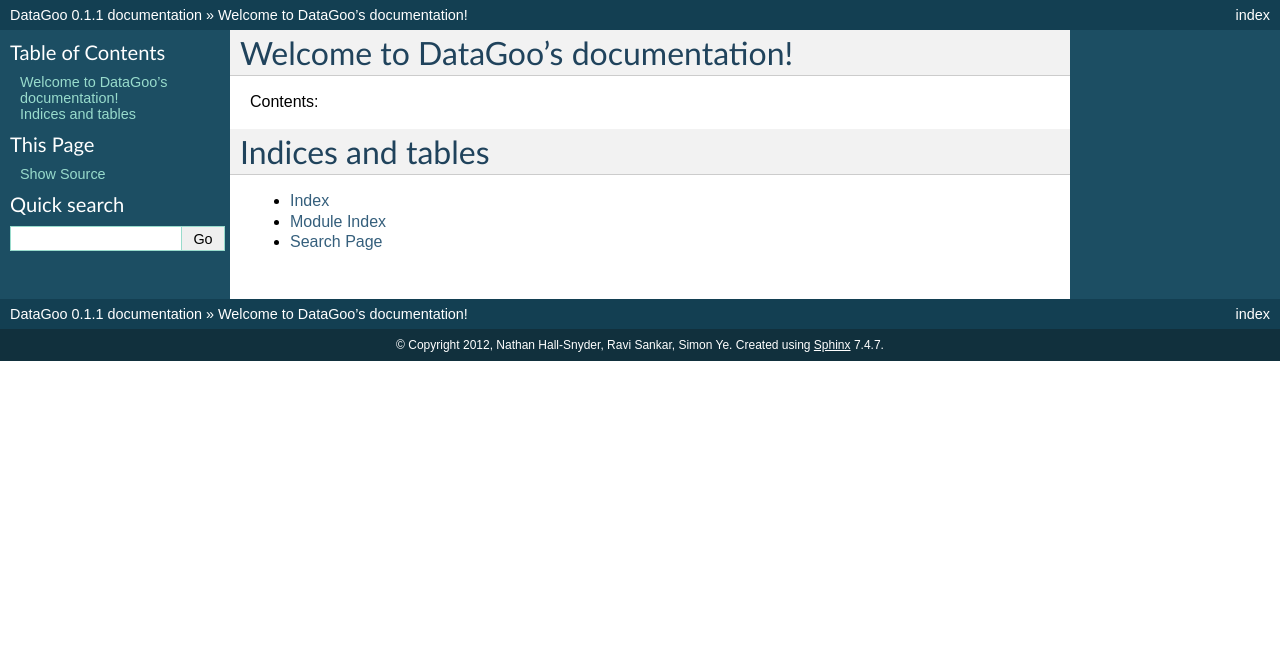
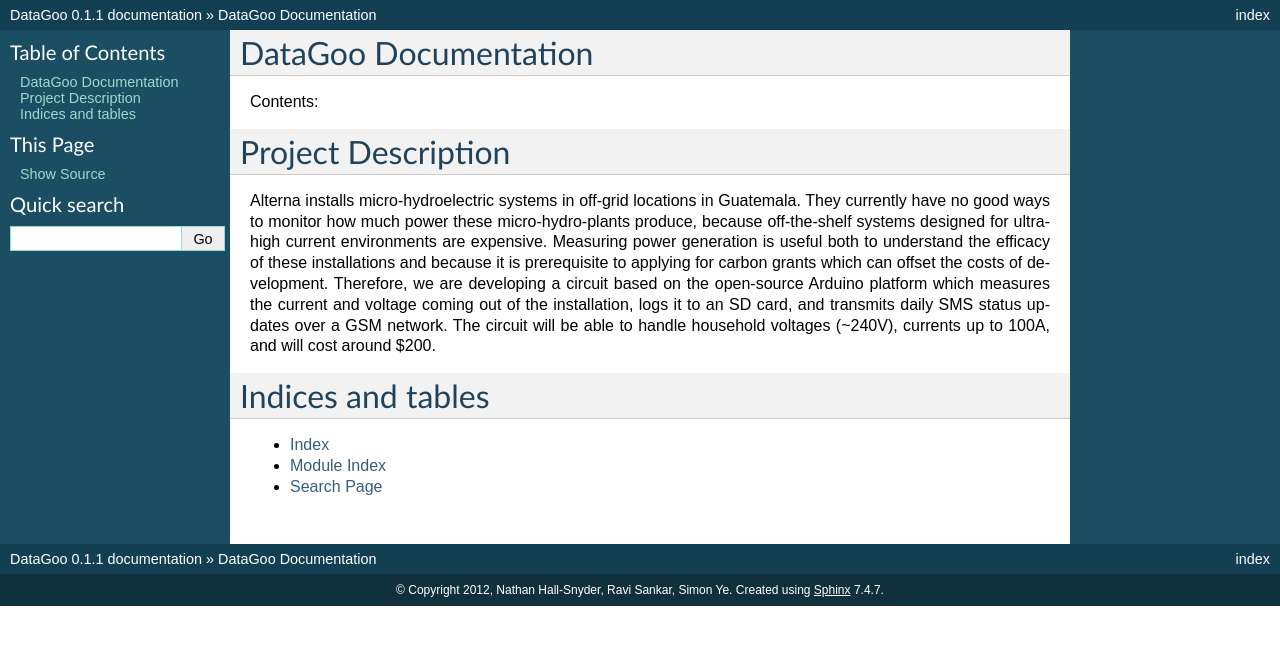
Before and after one commit to yesimon/datagoo, a Sphinx documentation site: the page built from docs/index.rst, in a window 1280 px wide. Shown: the top 645 px of the page. Built offline with Sphinx 7.4.7, drawn with Linux system fonts in a browser that asks for light colours; formulas are drawn with MathJax 3.

Commit message:
Added project description.

```diff
--- a/docs/index.rst
+++ b/docs/index.rst
@@ -3,14 +3,27 @@
    You can adapt this file completely to your liking, but it should at least
    contain the root `toctree` directive.
 
-Welcome to DataGoo's documentation!
-===================================
+DataGoo Documentation
+=====================
 
 Contents:
 
 .. toctree::
    :maxdepth: 2
 
+Project Description
+===================
+Alterna installs micro-hydroelectric systems in off-grid locations in
+Guatemala. They currently have no good ways to monitor how much power these
+micro-hydro-plants produce, because off-the-shelf systems designed for
+ultra-high current environments are expensive. Measuring power generation is
+useful both to understand the efficacy of these installations and because it is
+prerequisite to applying for carbon grants which can offset the costs of
+development. Therefore, we are developing a circuit based on the open-source
+Arduino platform which measures the current and voltage coming out of the
+installation, logs it to an SD card, and transmits daily SMS status updates over
+a GSM network. The circuit will be able to handle household voltages (~240V),
+currents up to 100A, and will cost around $200.
 
 
 Indices and tables
```
Also changed, not shown: README.md (deleted), README.rst (added).
